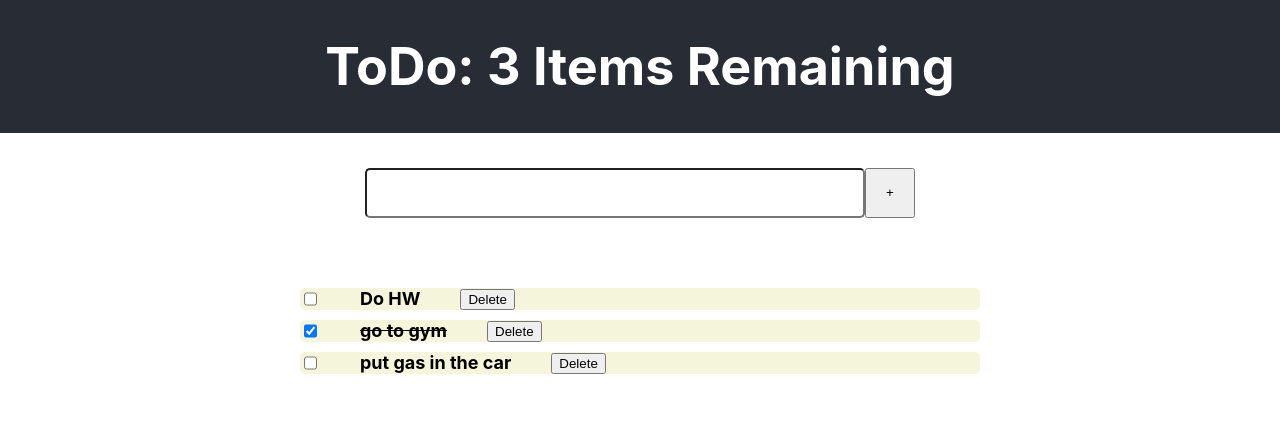
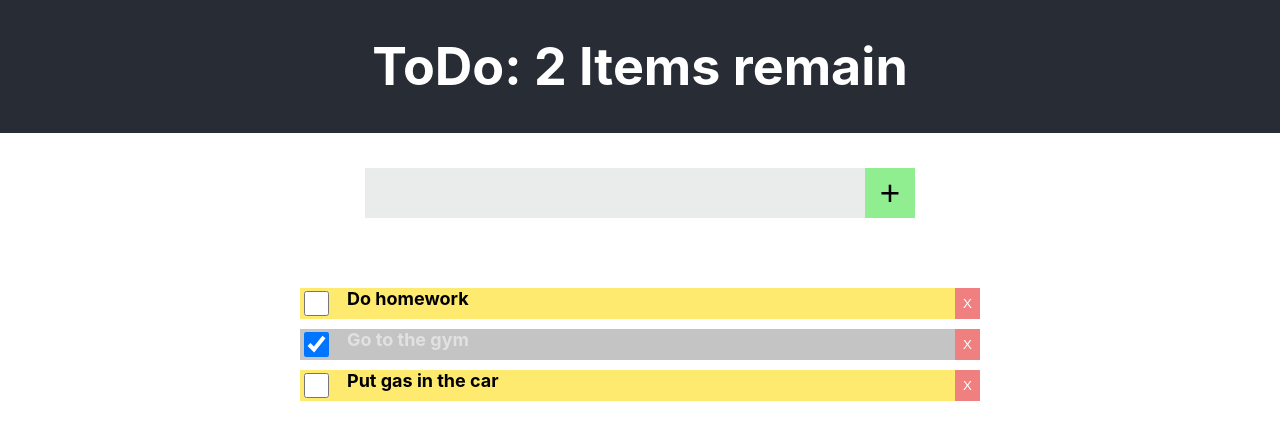
Before and after one commit to inan7978/todo_list, a React (Create React App) app: page / in a window 1280 px wide. Shown: the top 440 px of the page. Built offline with nearby package versions, Linux system fonts and the light colour scheme.

Commit message:
made the app prettier

```diff
--- a/src/App.js
+++ b/src/App.js
@@ -12,7 +12,17 @@ function App() {
   return (
     <div className="App">
       <header className="App-header">
-        <h1> ToDo: {remaining} Items Remaining</h1>
+        {remaining > 0 ? (
+          <h1>
+            {" "}
+            ToDo: {remaining}{" "}
+            {(remaining > 1 && "Items remain") ||
+              (remaining === 1 && "Item left!") ||
+              (remaining < 1 && "left. Nice work!")}
+          </h1>
+        ) : (
+          <h1>All done!</h1>
+        )}
       </header>
       <List getRemaining={getRemaining} />
     </div>
--- a/src/List.css
+++ b/src/List.css
@@ -1,9 +1,6 @@
 * {
   box-sizing: border-box;
   list-style-type: none;
-}
-.completed {
-  text-decoration: line-through;
 }
 
 .all-tasks-container {
@@ -15,12 +12,19 @@
   gap: 10px;
 }
 
+.task-container-completed {
+  background-color: rgba(0, 0, 0, 0.233);
+  display: flex;
+  justify-content: space-between;
+  color: rgba(255, 255, 255, 0.486);
+}
+
 .task-container {
-  background-color: beige;
+  background-color: rgba(255, 217, 0, 0.562);
   display: flex;
-  gap: 40px;
-  border-radius: 5px;
+  justify-content: space-between;
 }
+
 .task-text {
   font-size: large;
   font-weight: 650;
@@ -32,13 +36,52 @@
 }
 
 .new-task-text {
-  border-radius: 5px;
   height: 50px;
   width: 500px;
   font-size: 25px;
+  border: none;
+  background-color: rgba(216, 218, 218, 0.527);
+}
+
+.new-task-text:focus {
+  outline: none;
 }
 
 .new-task-button {
   height: 50px;
   width: 50px;
+  background-color: lightgreen;
+  border: none;
+  font-size: 35px;
 }
+
+.checkbox-container {
+  display: flex;
+  padding-right: 15px;
+}
+
+.text-container {
+  display: flex;
+  width: 100%;
+}
+
+.del-btn-container {
+  display: flex;
+  align-items: center;
+  background-color: lightcoral;
+}
+
+.del-btn {
+  border: none;
+  background-color: lightcoral;
+  color: white;
+  height: 25px;
+  width: 25px;
+}
+
+.checkbox {
+  height: 25px;
+  width: 25px;
+  background-color: #eee;
+  border-color: #eee;
+}
--- a/src/List.js
+++ b/src/List.js
@@ -1,16 +1,25 @@
-import { useState } from "react";
+import { useState, useEffect } from "react";
 import "./List.css";
 
 function List({ getRemaining }) {
   const [list, setList] = useState([
-    { id: 0, task: "Do HW", completed: false },
-    { id: 1, task: "go to gym", completed: true },
-    { id: 2, task: "put gas in the car", completed: false },
+    { id: 0, task: "Do homework", completed: false },
+    { id: 1, task: "Go to the gym", completed: true },
+    { id: 2, task: "Put gas in the car", completed: false },
   ]);
+  const [doneList, setDoneList] = useState([]);
+  const [newTask, setNewTask] = useState("");
 
-  getRemaining(list.length);
+  var counter = 0;
+  list.filter((item) => {
+    return item.completed === false && counter++;
+  });
 
-  const [newTask, setNewTask] = useState("");
+  console.log(counter);
+
+  useEffect(() => {
+    getRemaining(counter);
+  });
 
   function getKey() {
     return list[list.length - 1].id + 1;
@@ -42,6 +51,7 @@ function List({ getRemaining }) {
     }
   }
   function handleComplete(val) {
+    setDoneList([...doneList], val);
     const temp = list;
     const location = temp.findIndex((x) => x.id === val.id);
     temp[location] = {
@@ -52,29 +62,35 @@ function List({ getRemaining }) {
     setList([...temp]); // cannot just be temp as react wont see it as a new array, even if a value in it has changed
     // use the spread operator as it creates a new array, even though the value are the same as the "old" one
   }
-
-  // useEffect(() => {}, [list]);
-
   const mappedItems = list.map((item) => {
     return (
-      <li key={item.id} className="task-container">
+      <li
+        key={item.id}
+        className={
+          item.completed ? "task-container-completed" : "task-container"
+        }
+      >
+        <div className="checkbox-container">
           <input
+            className="checkbox"
             type="checkbox"
             defaultChecked={item.completed}
             onChange={(e) => {
               handleComplete(item);
             }}
           />
-        <span className={item.completed ? "completed task-text" : "task-text"}>
-          {item.task}
-        </span>
+        </div>
+        <div className="text-container">
+          <span className="task-text">{item.task}</span>
+        </div>
         <div className="del-btn-container">
           <button
+            className="del-btn"
             onClick={() => {
               handleDelete(item);
             }}
           >
-            Delete
+            X
           </button>
         </div>
       </li>
```
Lines whose indentation alone changed are shown as unchanged.
